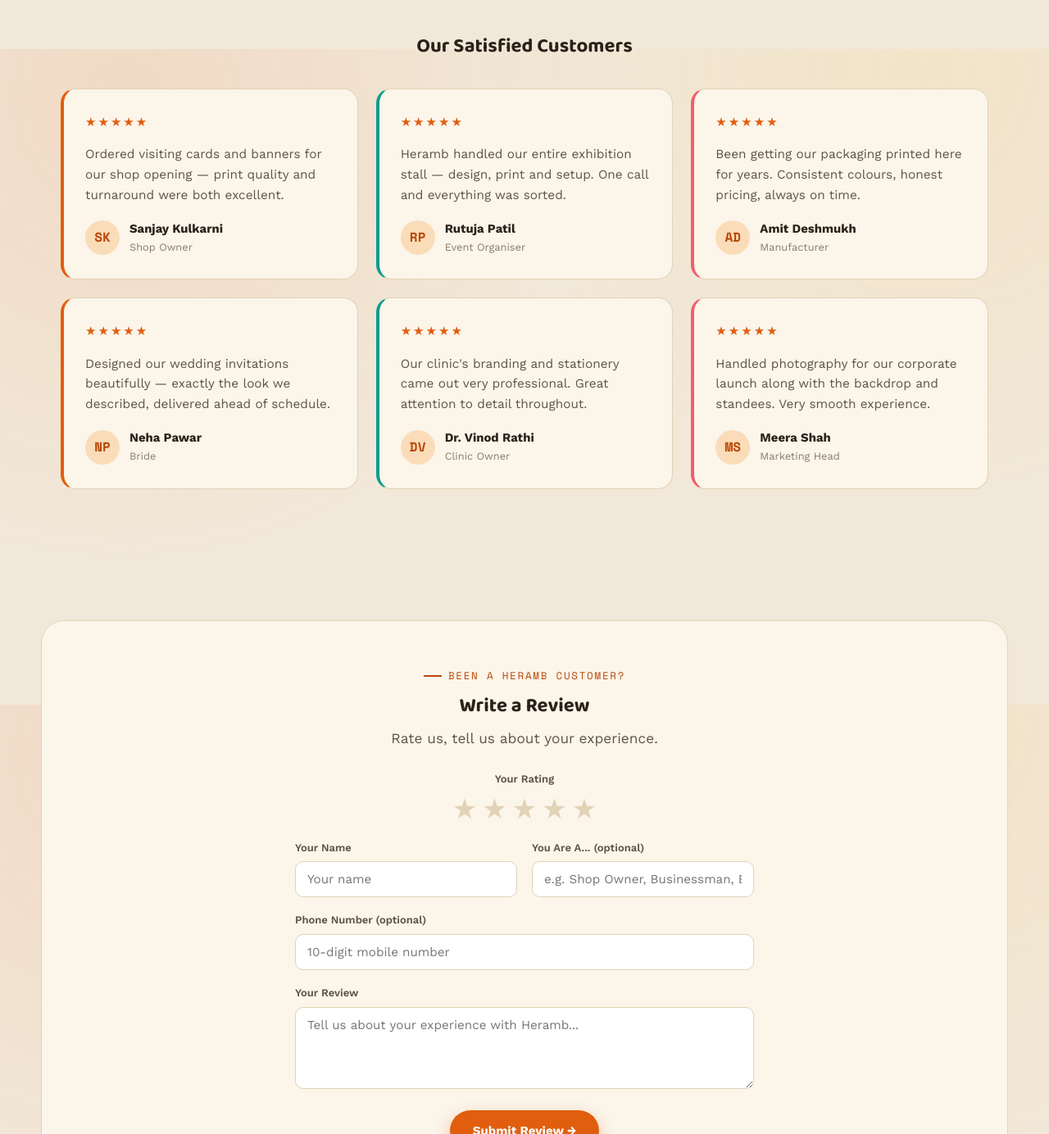
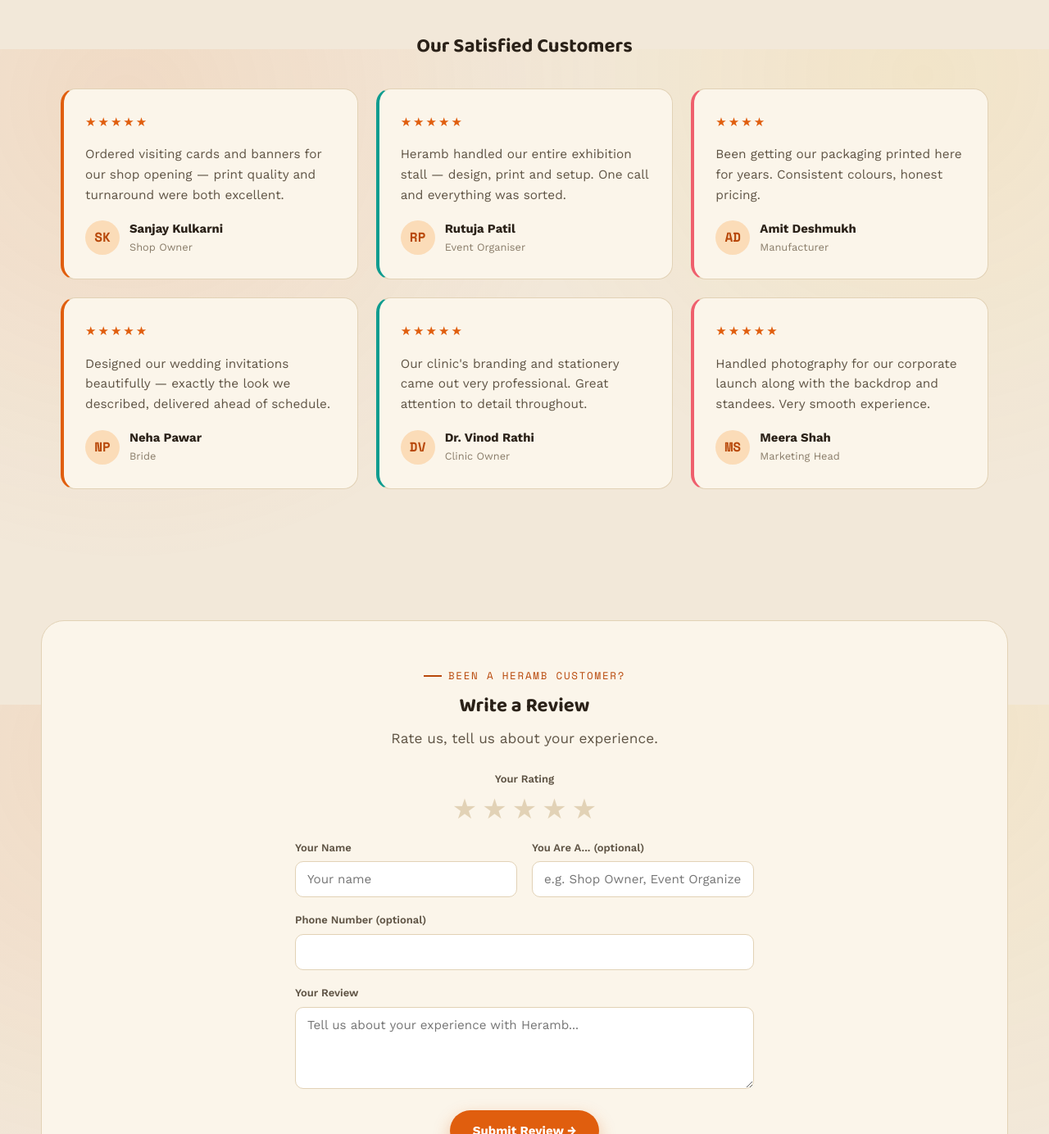
Before and after one commit to pooribadgujar/TheHeramb, a plain HTML site: page reviews.html in a window 1280 px wide. Shown: the part 740-2124 px from the top of the page at 82% size. Drawn offline with nearby package versions, Linux system fonts and the light colour scheme; no server answers.

Commit message:
Update reviews.html

```diff
--- a/reviews.html
+++ b/reviews.html
@@ -149,8 +149,8 @@
         <div class="review-person"><div class="review-avatar">RP</div><div><div class="review-name">Rutuja Patil</div><div class="review-role">Event Organiser</div></div></div>
       </div>
       <div class="review-card">
-        <div class="review-stars">★★★★★</div>
-        <p class="review-text">Been getting our packaging printed here for years. Consistent colours, honest pricing, always on time.</p>
+        <div class="review-stars">★★★★</div>
+        <p class="review-text">Been getting our packaging printed here for years. Consistent colours, honest pricing.</p>
         <div class="review-person"><div class="review-avatar">AD</div><div><div class="review-name">Amit Deshmukh</div><div class="review-role">Manufacturer</div></div></div>
       </div>
       <div class="review-card">
@@ -201,11 +201,11 @@
         </div>
         <div>
           <label for="rRole">You Are A... (optional)</label>
-          <input type="text" id="rRole" placeholder="e.g. Shop Owner, Businessman, Bride, Event Organiser">
+          <input type="text" id="rRole" placeholder="e.g. Shop Owner, Event Organizer">
         </div>
         <div class="full">
           <label for="rPhone">Phone Number (optional)</label>
-          <input type="tel" id="rPhone" placeholder="10-digit mobile number" inputmode="numeric" maxlength="10" pattern="[0-9]{10}" title="Enter a 10-digit phone number">
+          <input type="tel" id="rPhone" placeholder="" inputmode="numeric" maxlength="10" pattern="[0-9]{10}" title="Enter a 10-digit phone number">
         </div>
         <div class="full">
           <label for="rReviewText">Your Review</label>
```
